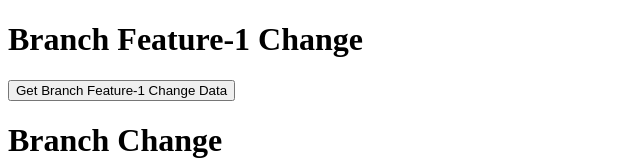
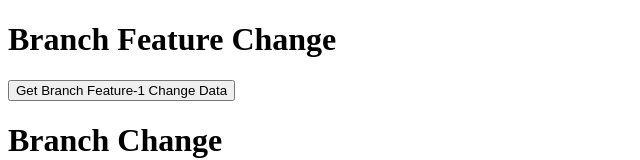
Before and after one commit to Bekmukhambetov/lecture2, a plain HTML site: page feature-1.html in a window 1280 px wide. Shown: the top 160 px of the page, without its empty margins (0-640 px from the left). Drawn offline with Linux system fonts and the light colour scheme.

Commit message:
Delete <h1>Branch Feature-1 Change</h1> in feature-1.html

```diff
--- a/feature-1.html
+++ b/feature-1.html
@@ -7,7 +7,7 @@
 </head>
 <body>
     <div>
-        <h1>Branch Feature-1 Change</h1>
+        <h1>Branch Feature Change</h1>
         <button>Get Branch Feature-1 Change Data</button>
     </div>
     <div>
```
